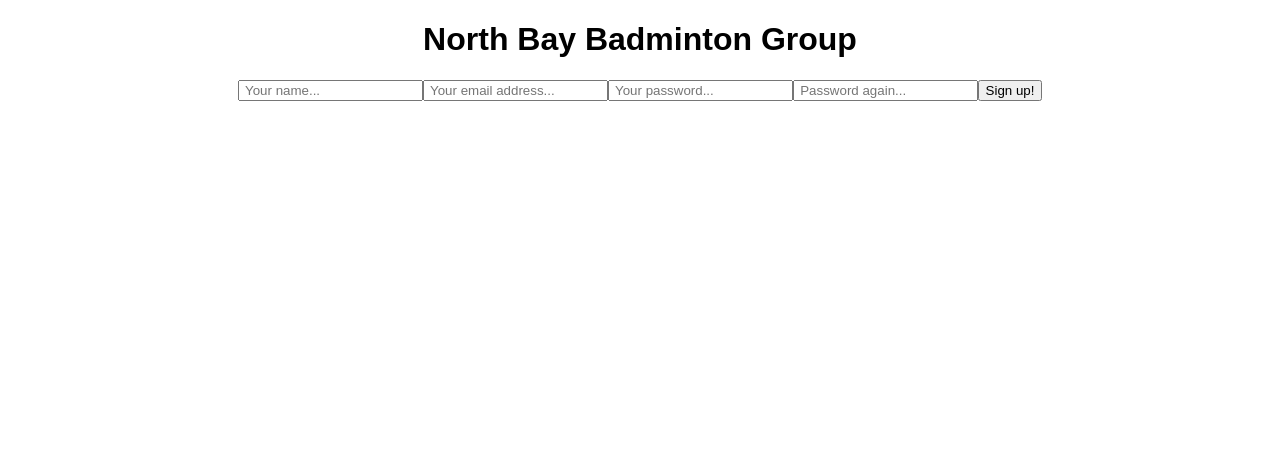
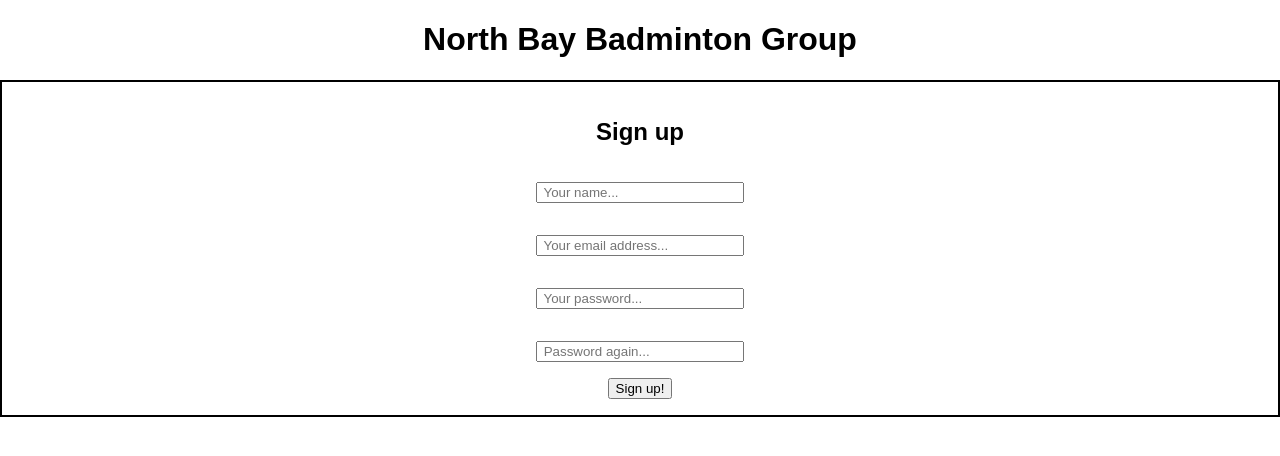
Before and after one commit to jma26/North-Bay-Badminton-Manager, a React (Create React App) app in the folder nbbm-app/: page / in a window 1280 px wide. Shown: the top 456 px of the page. Built offline with nearby package versions, Linux system fonts and the light colour scheme.

Commit message:
Update form elements with flexbox styling

```diff
--- a/nbbm-app/src/App.css
+++ b/nbbm-app/src/App.css
@@ -2,9 +2,17 @@
   text-align: center;
 }
 
-.App-logo {
-  animation: App-logo-spin infinite 20s linear;
-  height: 80px;
+form {
+  border: 2px solid black;
+  display: flex;
+  flex-direction: column;
+  align-items: center;
+  padding: 16px;
+}
+
+input[type="text"], input[type="password"] {
+  margin: 16px 0px;
+  width: 200px;
 }
 
 .App-header {
--- a/nbbm-app/src/App.js
+++ b/nbbm-app/src/App.js
@@ -8,6 +8,7 @@ class App extends Component {
         <h1> North Bay Badminton Group </h1>
         <div className="signup">
           <form>
+            <h2> Sign up </h2>
             <input type="text" placeholder=" Your name..." />
             <input type="text" placeholder=" Your email address..." />
             <input type="password" placeholder=" Your password..." />
```
